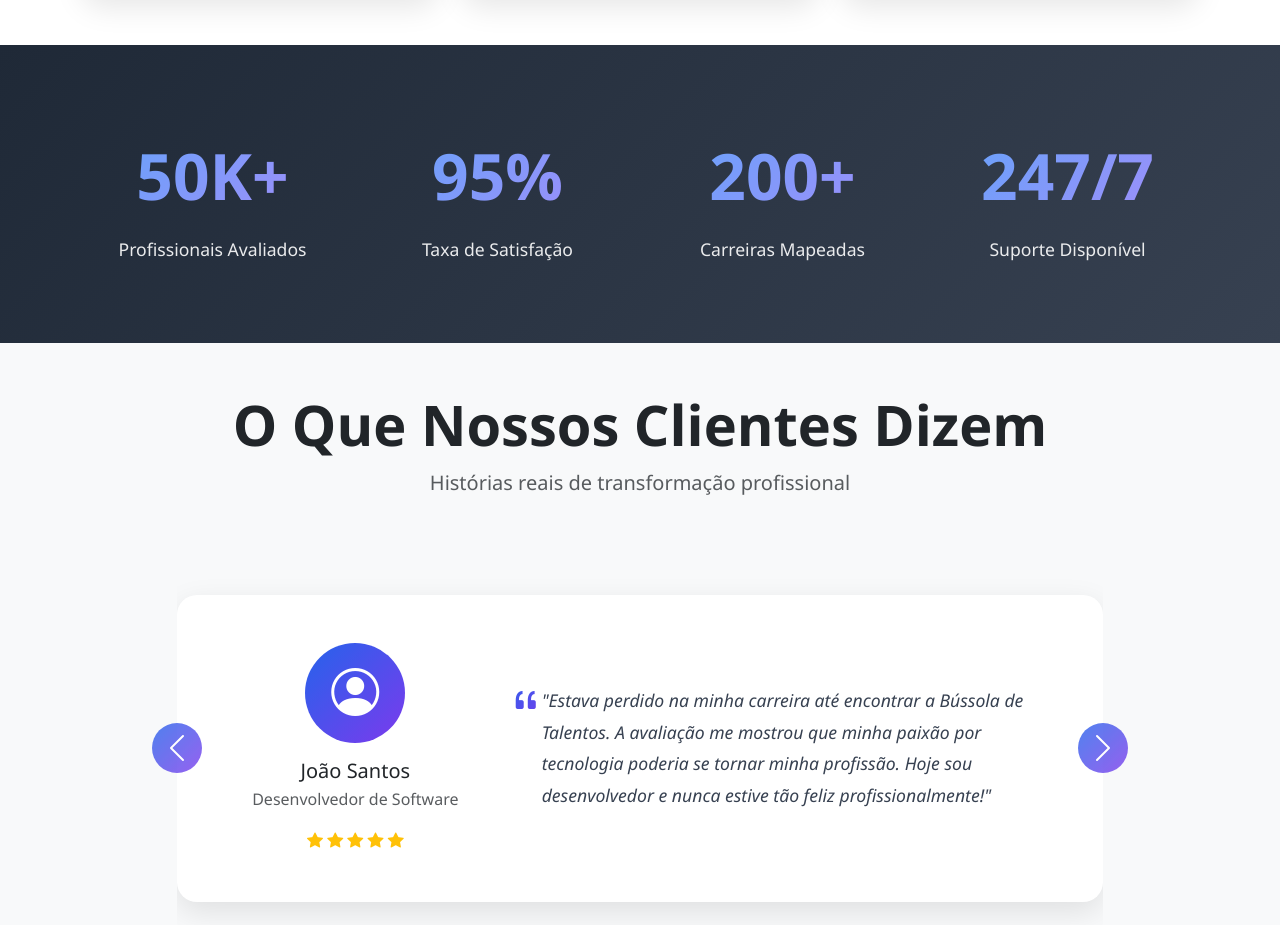
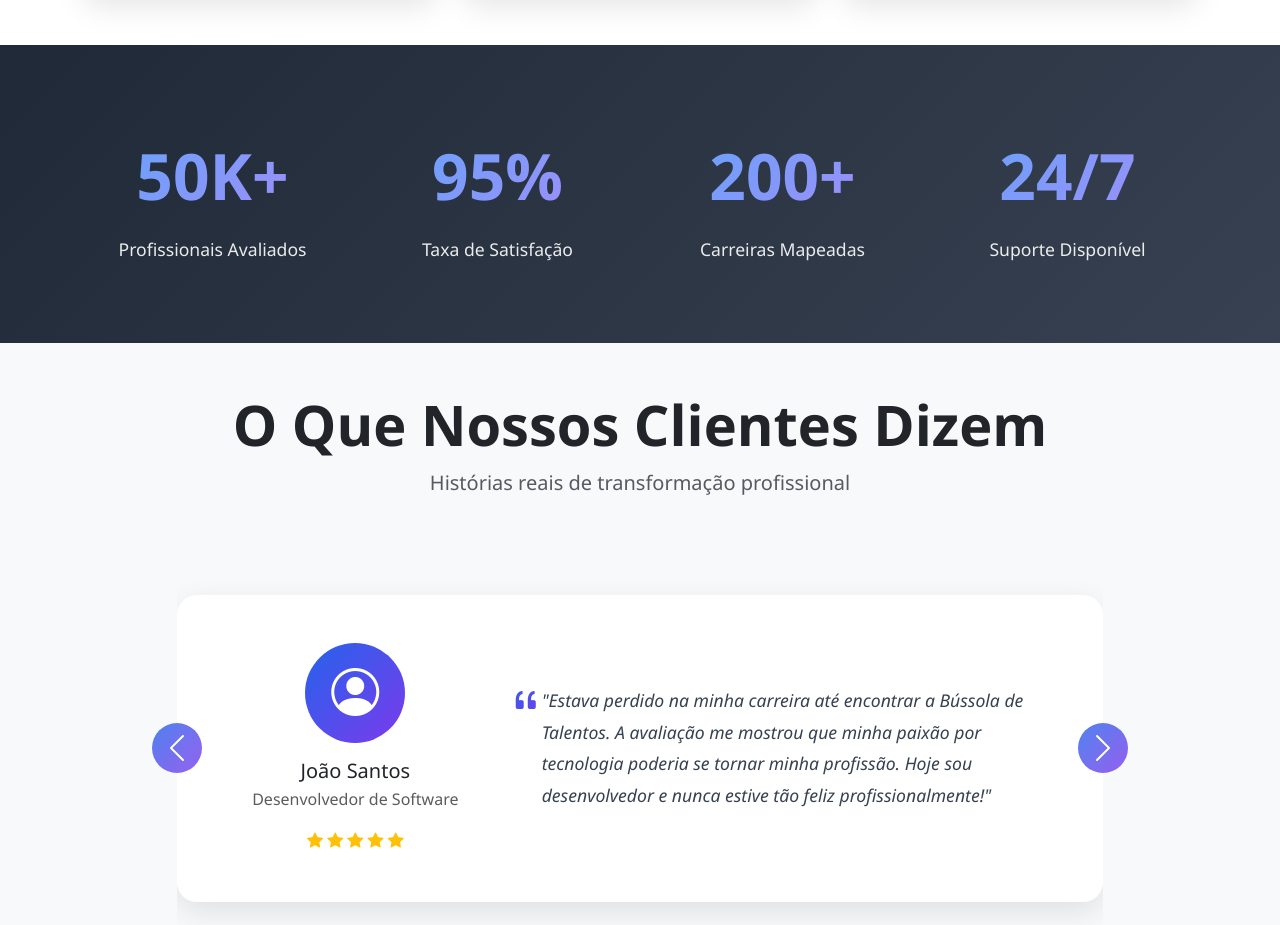
Before and after one commit to matheusgzl/Bussola-dos-talentos, a plain HTML site: page index.html in a window 1280 px wide. Shown: the part 2147-3072 px from the top of the page. Drawn offline with nearby package versions, Linux system fonts and the light colour scheme.

Commit message:
Update index.html

```diff
--- a/index.html
+++ b/index.html
@@ -689,17 +689,51 @@
             const counters = document.querySelectorAll('.stat-number');
 
             counters.forEach(counter => {
-                const target = parseInt(counter.textContent.replace(/[^\d]/g, ''));
+                const originalText = counter.textContent;
+                const numbers = originalText.match(/\d+/g);
+
+                // Handle special case for "24/7" format
+                if (originalText.includes('/')) {
+                    const parts = originalText.split('/');
+                    const firstNumber = parseInt(parts[0]);
+                    const secondNumber = parseInt(parts[1]);
+
+                    let currentFirst = 0;
+                    let currentSecond = 0;
+                    const incrementFirst = firstNumber / 50;
+                    const incrementSecond = secondNumber / 50;
+
+                    const timer = setInterval(() => {
+                        currentFirst += incrementFirst;
+                        currentSecond += incrementSecond;
+
+                        if (currentFirst >= firstNumber && currentSecond >= secondNumber) {
+                            counter.textContent = firstNumber + '/' + secondNumber;
+                            clearInterval(timer);
+                        } else {
+                            counter.textContent = Math.floor(currentFirst) + '/' + Math.floor(currentSecond);
+                        }
+                    }, 40);
+                    return;
+                }
+
+                // Skip animation for non-numeric content
+                if (!numbers) {
+                    return;
+                }
+
+                const target = parseInt(numbers[0]);
+                const suffix = originalText.replace(/\d+/, '');
                 const increment = target / 100;
                 let current = 0;
 
                 const timer = setInterval(() => {
                     current += increment;
                     if (current >= target) {
-                        counter.textContent = counter.textContent.replace(/\d+/, target);
+                        counter.textContent = target + suffix;
                         clearInterval(timer);
                     } else {
-                        counter.textContent = counter.textContent.replace(/\d+/, Math.floor(current));
+                        counter.textContent = Math.floor(current) + suffix;
                     }
                 }, 20);
             });
```
